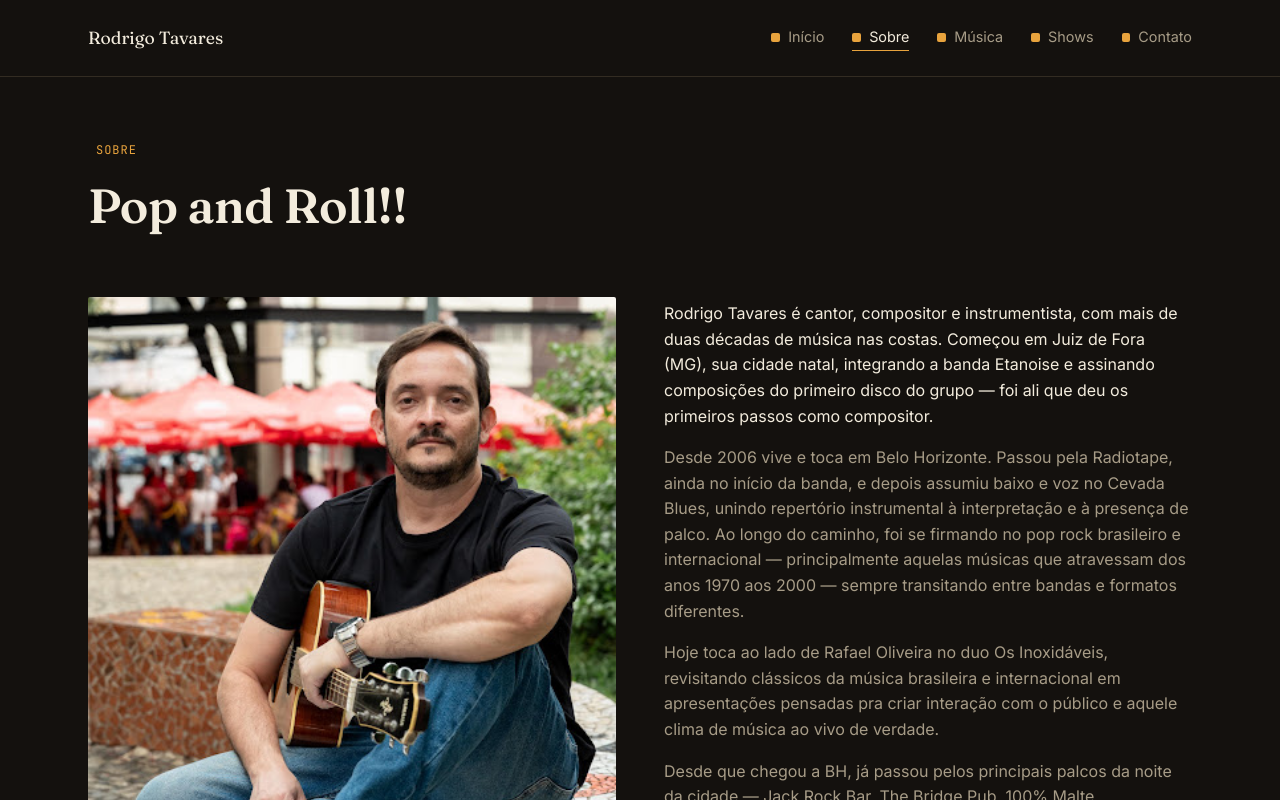
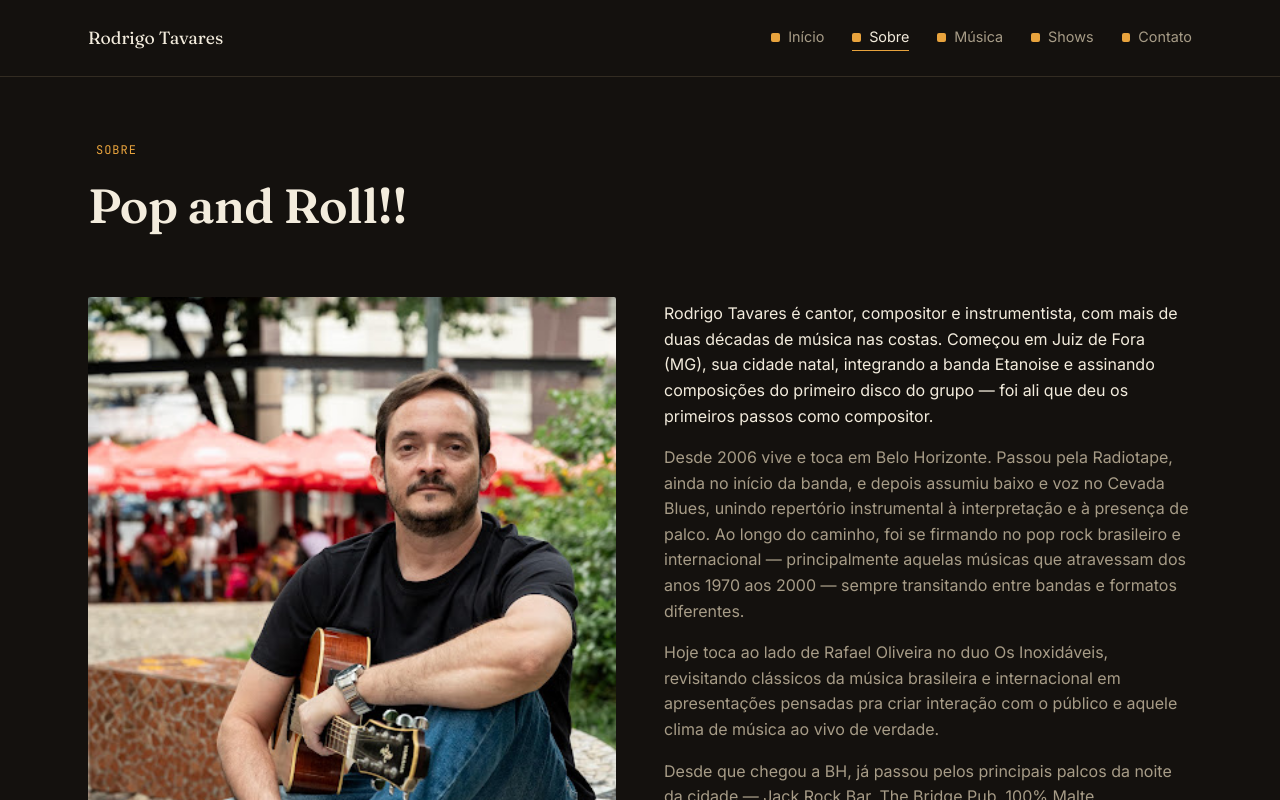
Before and after one commit to rodrigotavares79/rodrigotavares-site, a Next.js app: page /sobre in a window 1280 px wide. Shown: the top 800 px of the page. Built offline with nearby package versions, Linux system fonts and the light colour scheme.

Commit message:
Update globals.css

```diff
--- a/app/globals.css
+++ b/app/globals.css
@@ -378,9 +378,9 @@ section.block:last-of-type {
   width: 100%;
   height: 100%;
   object-fit: cover;
+  object-position: center 15%;
   display: block;
 }
-
 .photo-placeholder {
   width: 100%;
   height: 100%;
```
